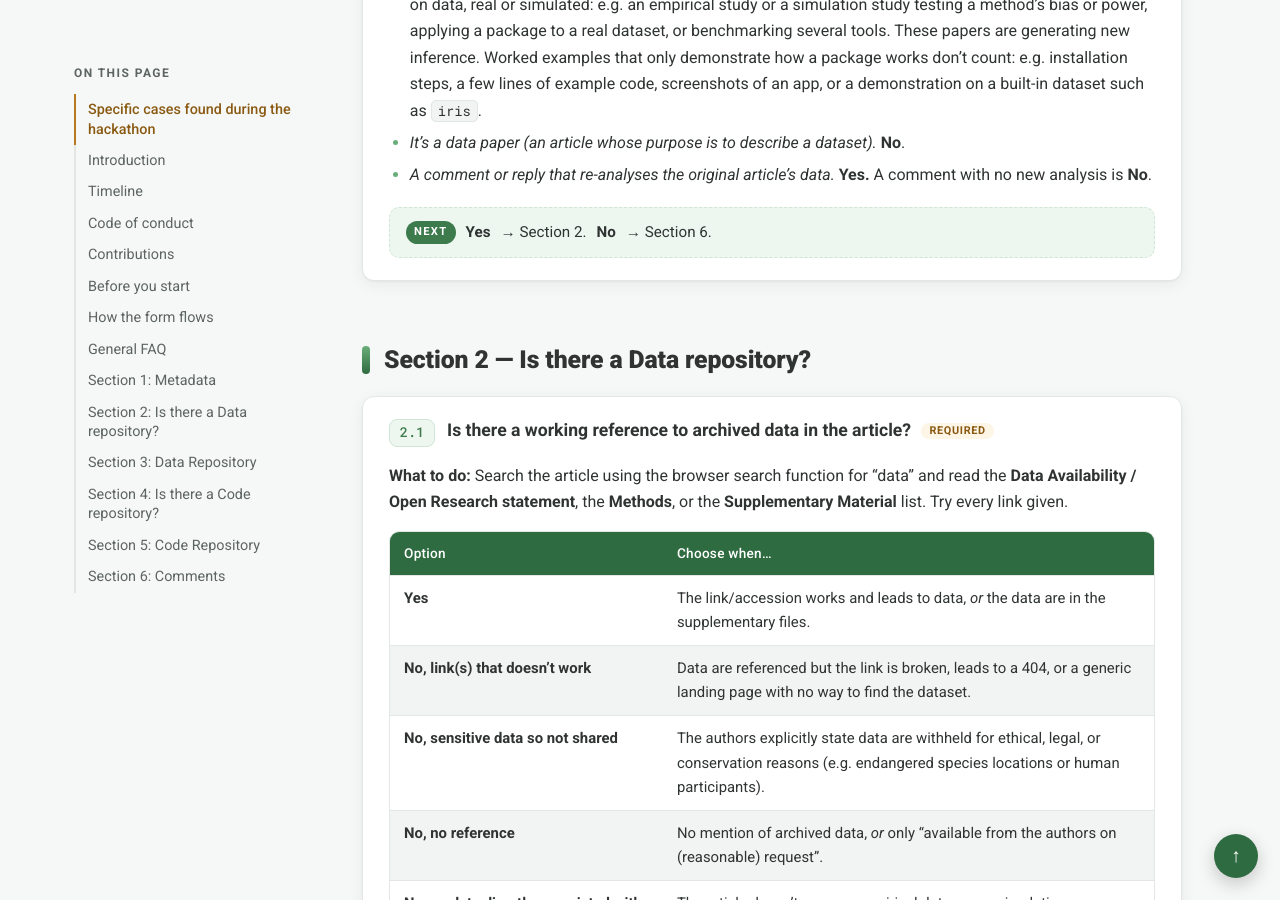
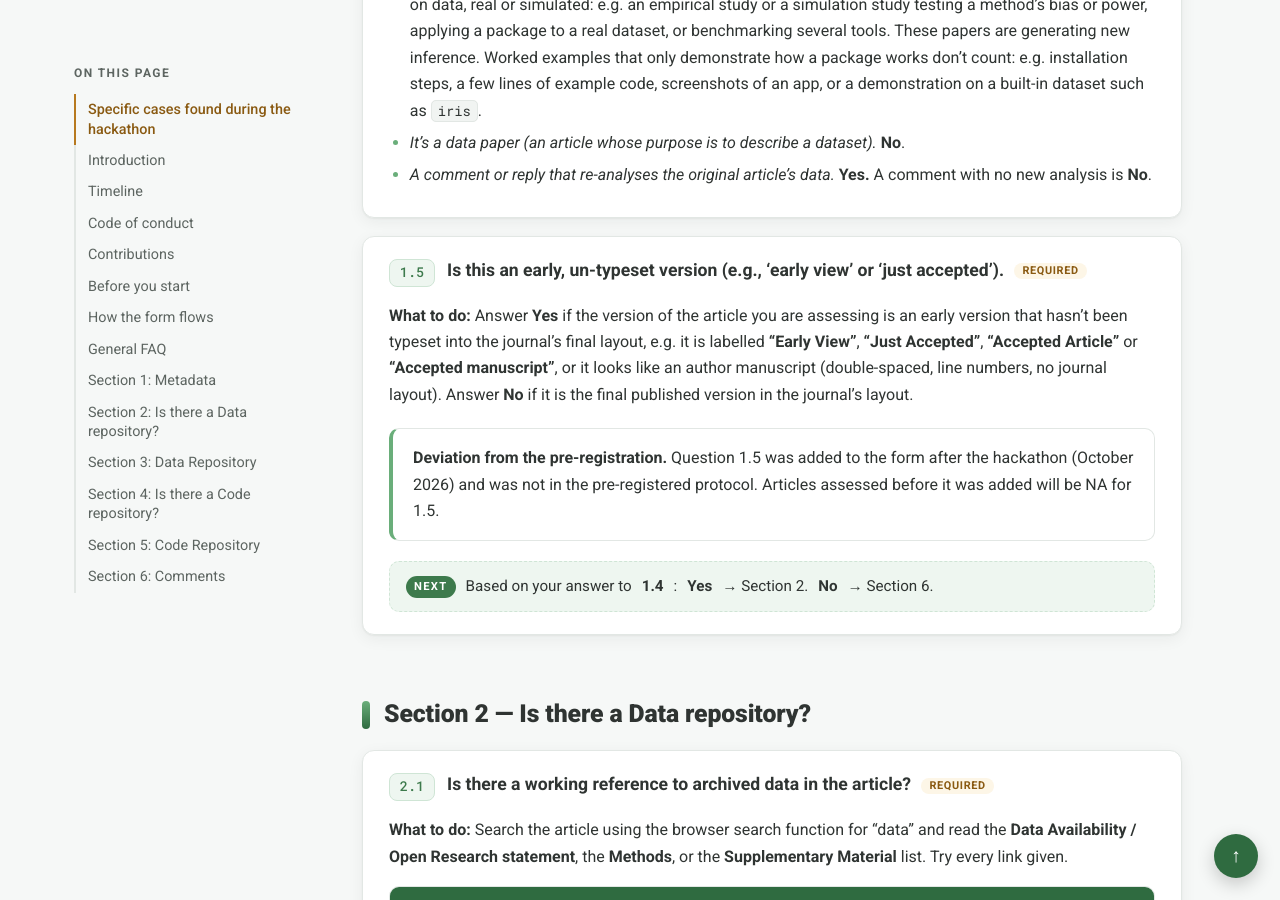
Before and after one commit to EIvimeyCook/Data-Code_Society, a Jekyll site: the page built from FAQ.md, in a window 1280 px wide and 900 px high, scrolled down 9579 px. Built offline with Jekyll 4.4.1, drawn with Linux system fonts in a browser that asks for light colours; our own code applies the rules of GitHub Pages for plain Markdown files.

Commit message:
Update FAQ.md

````diff
--- a/FAQ.md
+++ b/FAQ.md
@@ -141,7 +141,7 @@ Each DKP is roughly **5 minutes** of work, so a full extraction (3 DKP) takes ab
 <!-- {% raw %} -->
 ```mermaid
 flowchart TD
-    S1["Section 1 · Metadata<br/>1.1 – 1.4"]
+    S1["Section 1 · Metadata<br/>1.1 – 1.5"]
     Q1{{"1.4 · Should there be<br/>data and/or code?"}}
     Q2{{"Section 2 · 2.1<br/>Working reference to archived data?"}}
     S3["Section 3 · Data repository<br/>3.1 – 3.13"]
@@ -248,7 +248,12 @@ The Zoom chat or the dedicated Slack channel.
 - *It's a data paper (an article whose purpose is to describe a dataset).* **No**.
 - *A comment or reply that re-analyses the original article's data.* **Yes.** A comment with no new analysis is **No**.
 
-➡️ **Yes** → Section 2. **No** → Section 6.
+### 1.5 Is this an early, un-typeset version (e.g., 'early view' or 'just accepted'). \*
+**What to do:** Answer **Yes** if the version of the article you are assessing is an early version that hasn't been typeset into the journal's final layout, e.g. it is labelled **"Early View"**, **"Just Accepted"**, **"Accepted Article"** or **"Accepted manuscript"**, or it looks like an author manuscript (double-spaced, line numbers, no journal layout). Answer **No** if it is the final published version in the journal's layout.
+
+> **Deviation from the pre-registration.** Question 1.5 was added to the form after the hackathon (October 2026) and was not in the pre-registered protocol. Articles assessed before it was added will be NA for 1.5.
+
+➡️ Based on your answer to **1.4**: **Yes** → Section 2. **No** → Section 6.
 
 ---
 
````
